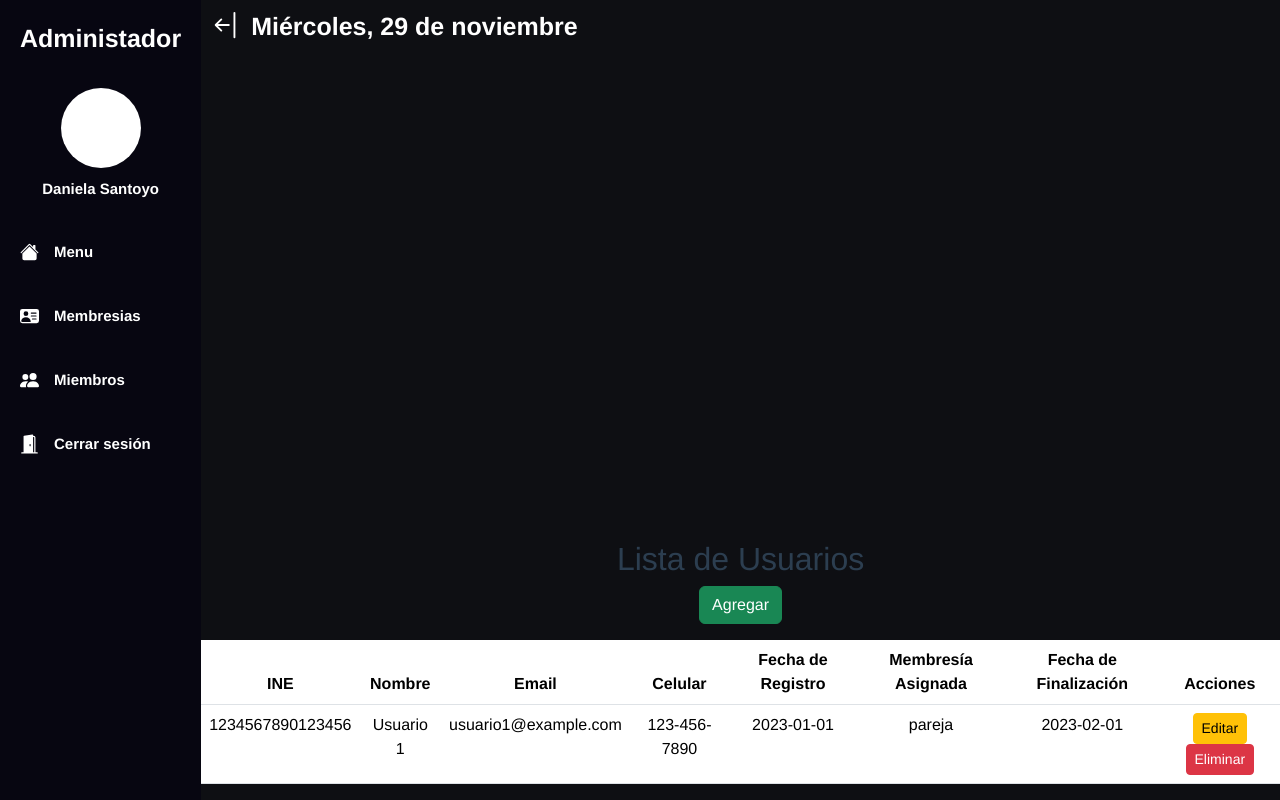
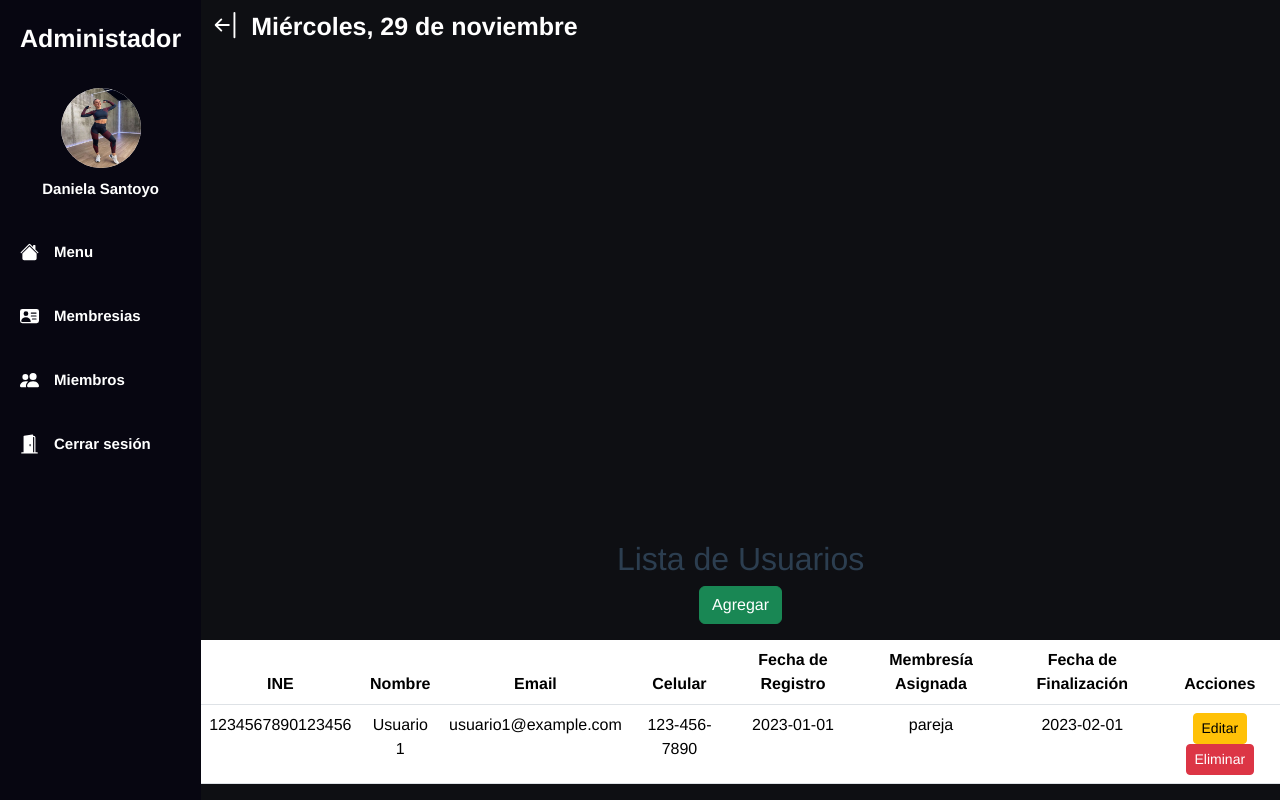
Before and after one commit to CristoferPadilla/flowfitvue, a Vue app: page /members in a window 1280 px wide. Built offline with nearby package versions, Linux system fonts and the light colour scheme.

Commit message:
pseudo-dani image added

```diff
--- a/src/components/CustomNav.vue
+++ b/src/components/CustomNav.vue
@@ -1,7 +1,9 @@
 <template>
   <div class="app-navbar">
     <div class="nav-title">Administador</div>
-    <div class="user-picture"></div>
+    <div class="user-picture">
+      <img src="../assets/dani.jpg" alt="" class="user-picture">
+    </div>
     <div class="nav-user-name">Daniela Santoyo</div>
     <router-link to="/menu" class="nav-link">
       <img src="../assets/house-fill.svg" alt="Ejercicio Icon" class="nav-icon" />
```
Also changed, not shown: src/assets/dani.jpg (added).
